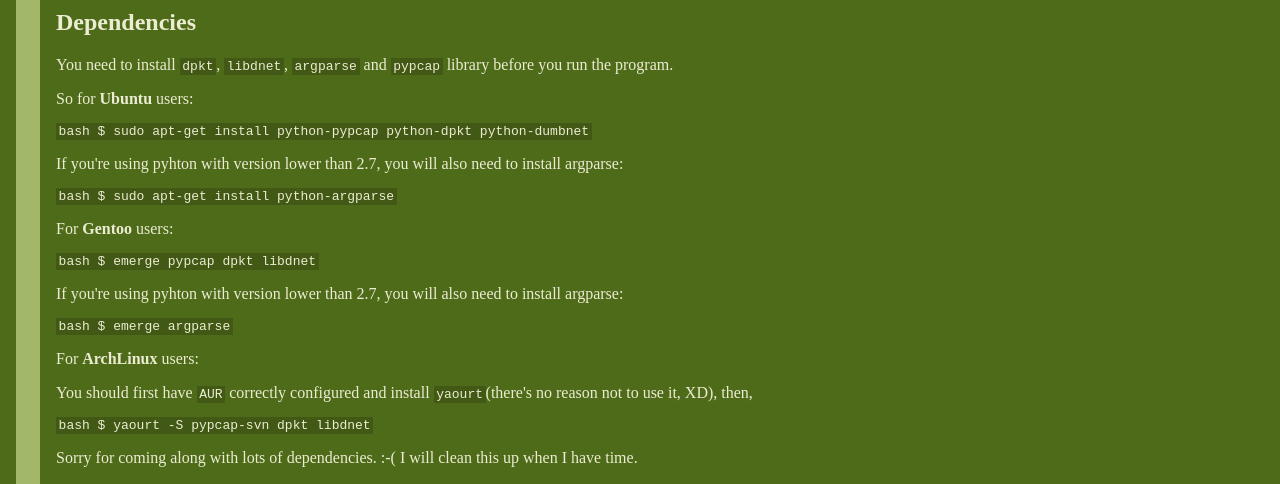
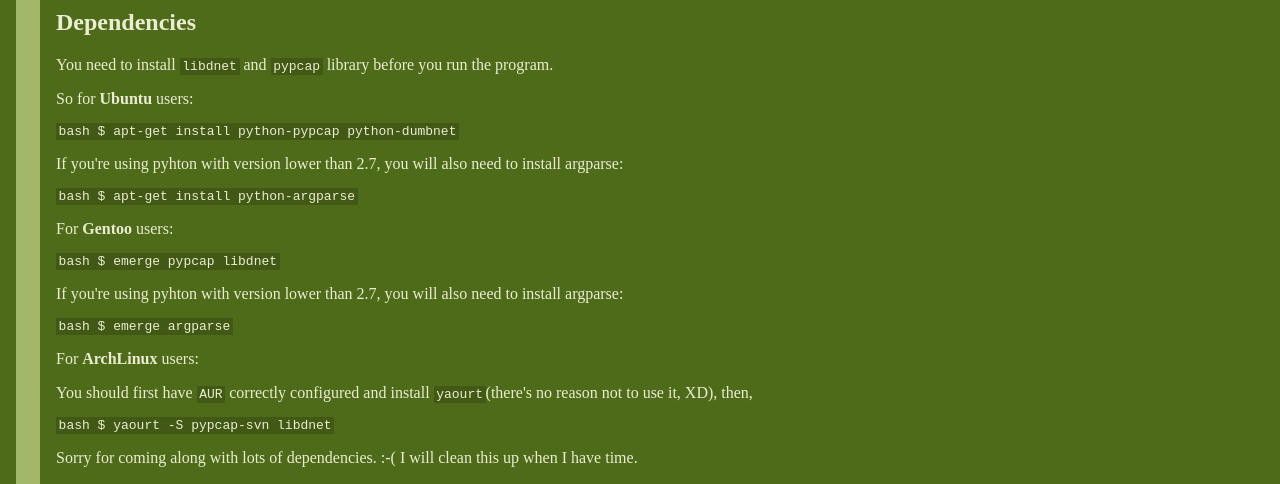
Before and after one commit to houqp/pyh3c, a plain HTML site: page index.html in a window 1280 px wide. Shown: the part 303-787 px from the top of the page. Drawn offline with Linux system fonts and the light colour scheme.

Commit message:
index update

```diff
--- a/index.html
+++ b/index.html
@@ -27,24 +27,24 @@
 
 <h2>Dependencies</h2>
 
-<p>You need to install <code>dpkt</code>, <code>libdnet</code>, <code>argparse</code> and <code>pypcap</code> library before you run the program.</p>
+<p>You need to install <code>libdnet</code> and <code>pypcap</code> library before you run the program.</p>
 
 <p>So for <strong>Ubuntu</strong> users:</p>
 
 <p><code>bash
-$ sudo apt-get install python-pypcap python-dpkt python-dumbnet
+$ apt-get install python-pypcap python-dumbnet
 </code></p>
 
 <p>If you're using pyhton with version lower than 2.7, you will also need to install argparse:</p>
 
 <p><code>bash
-$ sudo apt-get install python-argparse
+$ apt-get install python-argparse
 </code></p>
 
 <p>For <strong>Gentoo</strong> users:</p>
 
 <p><code>bash
-$ emerge pypcap dpkt libdnet
+$ emerge pypcap libdnet
 </code></p>
 
 <p>If you're using pyhton with version lower than 2.7, you will also need to install argparse:</p>
@@ -58,7 +58,7 @@ $ emerge argparse
 <p>You should first have <code>AUR</code> correctly configured and install <code>yaourt</code>(there's no reason not to use it, XD), then,</p>
 
 <p><code>bash
-$ yaourt -S pypcap-svn dpkt libdnet
+$ yaourt -S pypcap-svn libdnet
 </code></p>
 
 <p>Sorry for coming along with lots of dependencies. :-( I will clean this up when I have time.</p>
```
Also changed, not shown: 1 other file.
